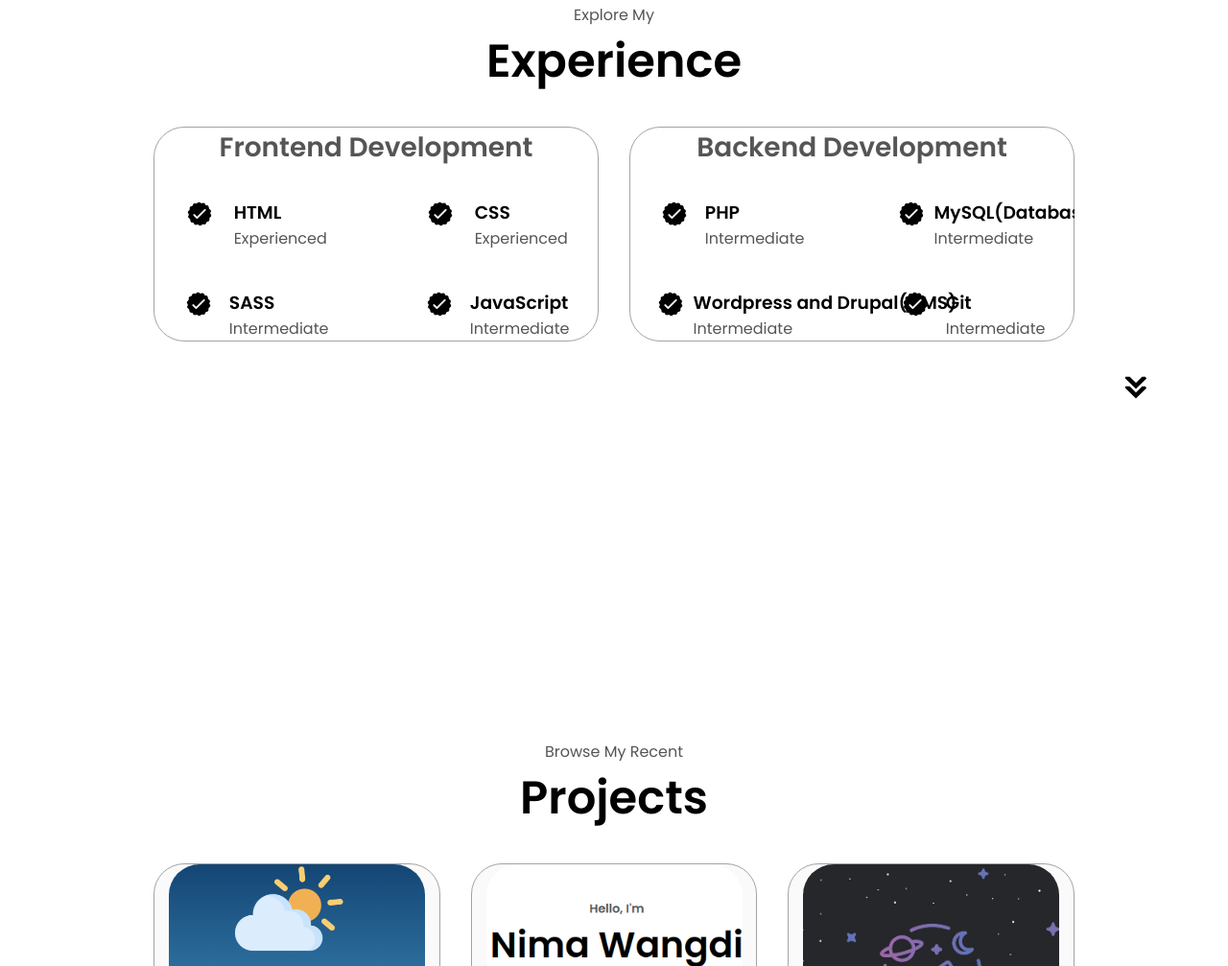
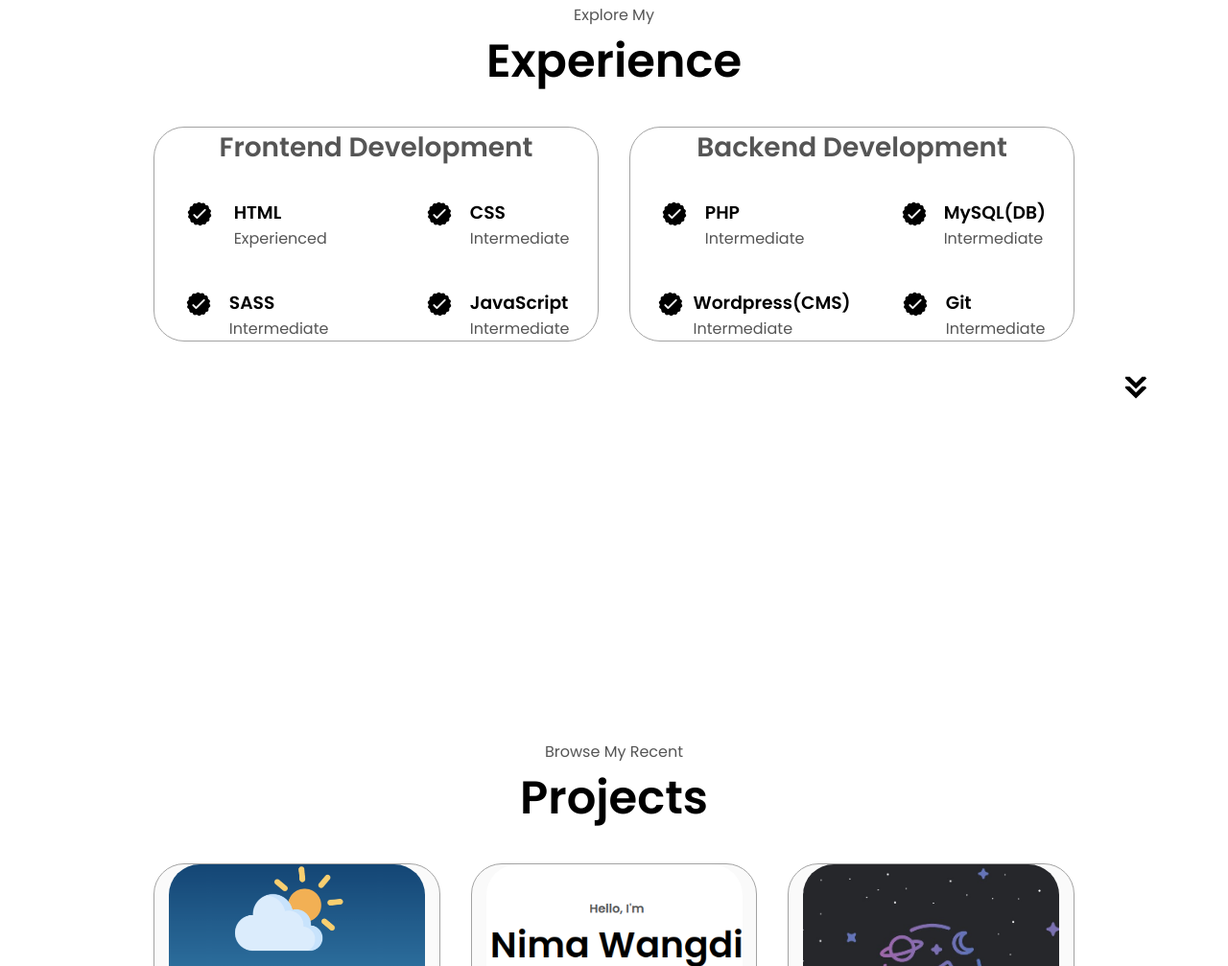
Before and after one commit to nimawangdi579/Personal-Portfolio, a plain HTML site: page index.html in a window 1280 px wide. Shown: the part 1693-2700 px from the top of the page at 96% size. Drawn offline with Linux system fonts and the light colour scheme.

Commit message:
changes made on index.html file

```diff
--- a/index.html
+++ b/index.html
@@ -153,7 +153,7 @@ Let's collaborate to turn your web vision into a reality. Whether you have a spe
                   />
                   <div>
                     <h3>CSS</h3>
-                    <p>Experienced</p>
+                    <p>Intermediate</p>
                   </div>
                 </article>
                 <article>
@@ -201,7 +201,7 @@ Let's collaborate to turn your web vision into a reality. Whether you have a spe
                     class="icon"
                   />
                   <div>
-                    <h3>MySQL(Database)</h3>
+                    <h3>MySQL(DB)</h3>
                     <p>Intermediate</p>
                   </div>
                 </article>
@@ -211,8 +211,9 @@ Let's collaborate to turn your web vision into a reality. Whether you have a spe
                     alt="Experience icon"
                     class="icon"
                   />
+
                   <div>
-                    <h3>Wordpress and Drupal(CMS)</h3>
+                    <h3>Wordpress(CMS)</h3>
                     <p>Intermediate</p>
                   </div>
                 </article>
@@ -227,6 +228,7 @@ Let's collaborate to turn your web vision into a reality. Whether you have a spe
                     <p>Intermediate</p>
                   </div>
                 </article>
+
               </div>
             </div>
           </div>
```
